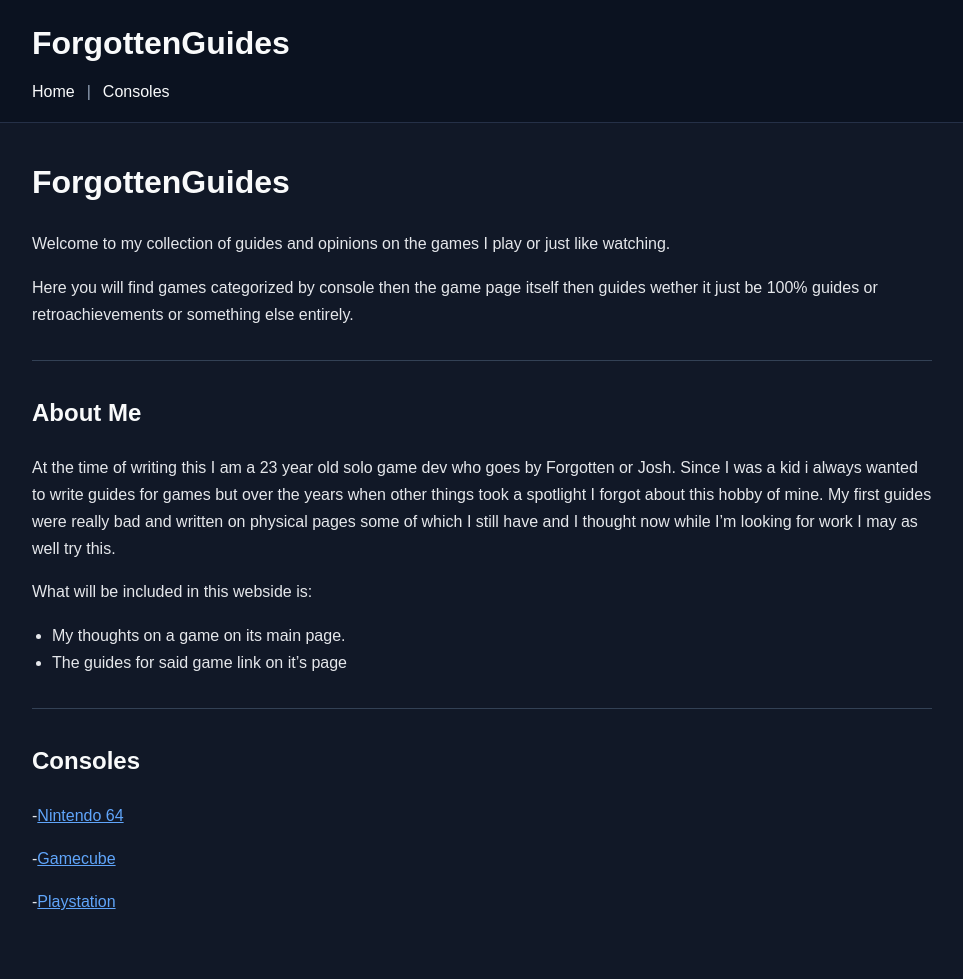
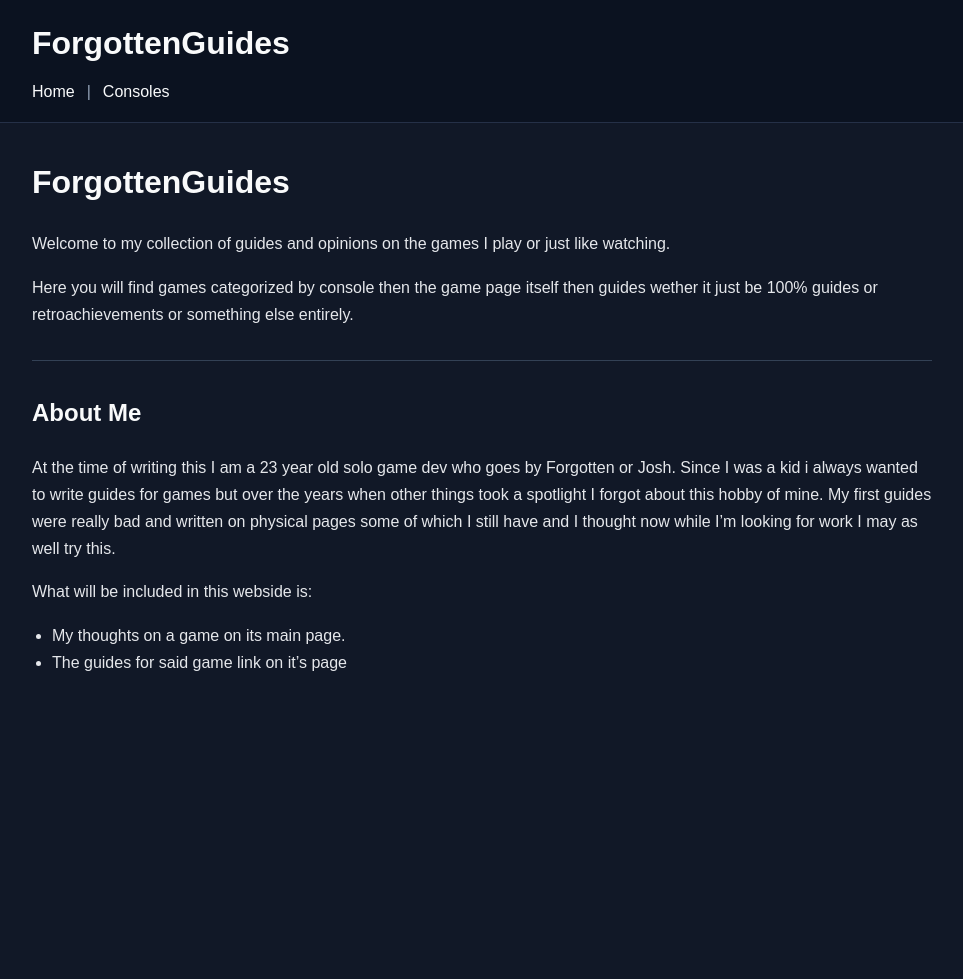
Before and after one commit to ForgottenGem/ForgottenGuides, a Jekyll site: the page built from index.md, in a window 1280 px wide. Shown: the whole page, without its empty margins (158-1121 px from the left). Built offline with Jekyll 4.4.1, drawn with Linux system fonts in a browser that asks for light colours; our own code applies the rules of GitHub Pages for plain Markdown files; after the commit the page ends 900 px from its top, so only the background shows below that.

Commit message:
Update index.md

```diff
--- a/index.md
+++ b/index.md
@@ -15,13 +20,3 @@ My first guides were really bad and written on physical pages some of which I st
 What will be included in this webside is:
 - My thoughts on a game on its main page.
 - The guides for said game link on it's page
-
----
-
-## Consoles
-
--[Nintendo 64](n64/)
-
--[Gamecube](gc/)
-
--[Playstation](ps1/)
```
Also changed, not shown: other parts of index.md (+5 -0 lines).
